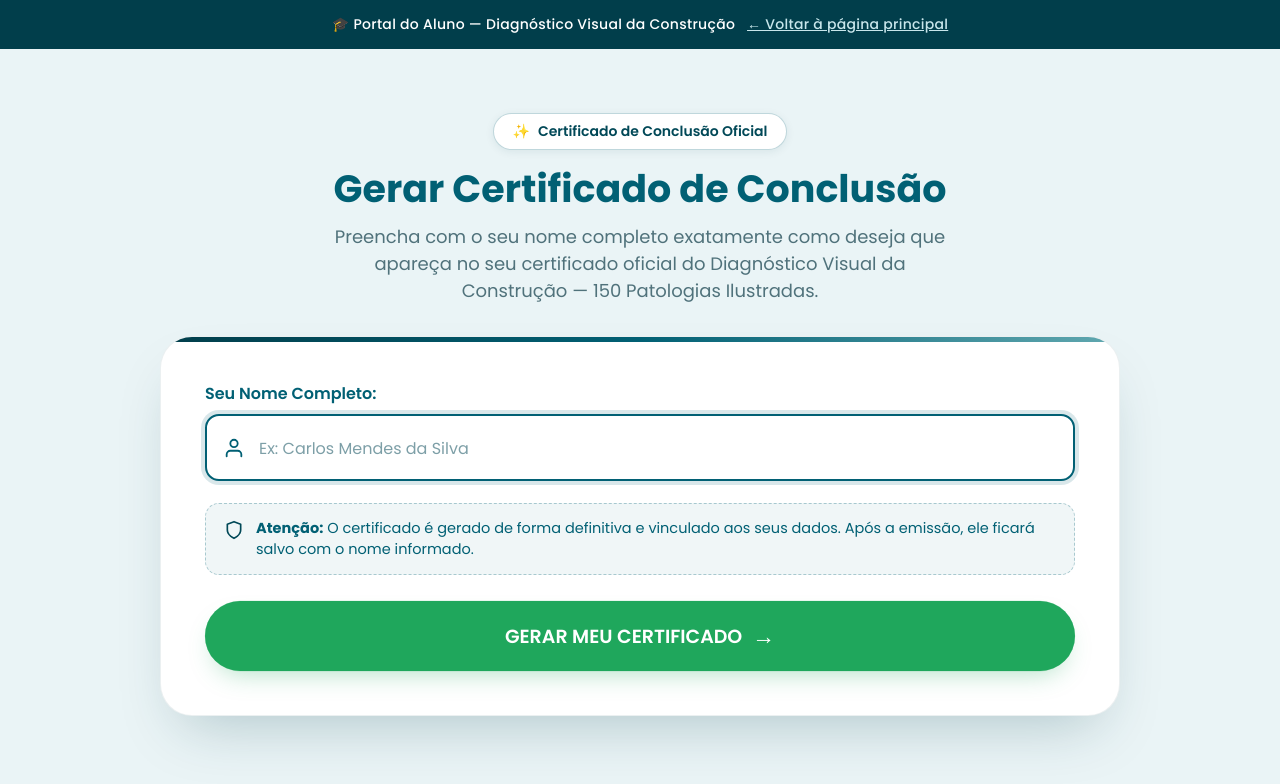
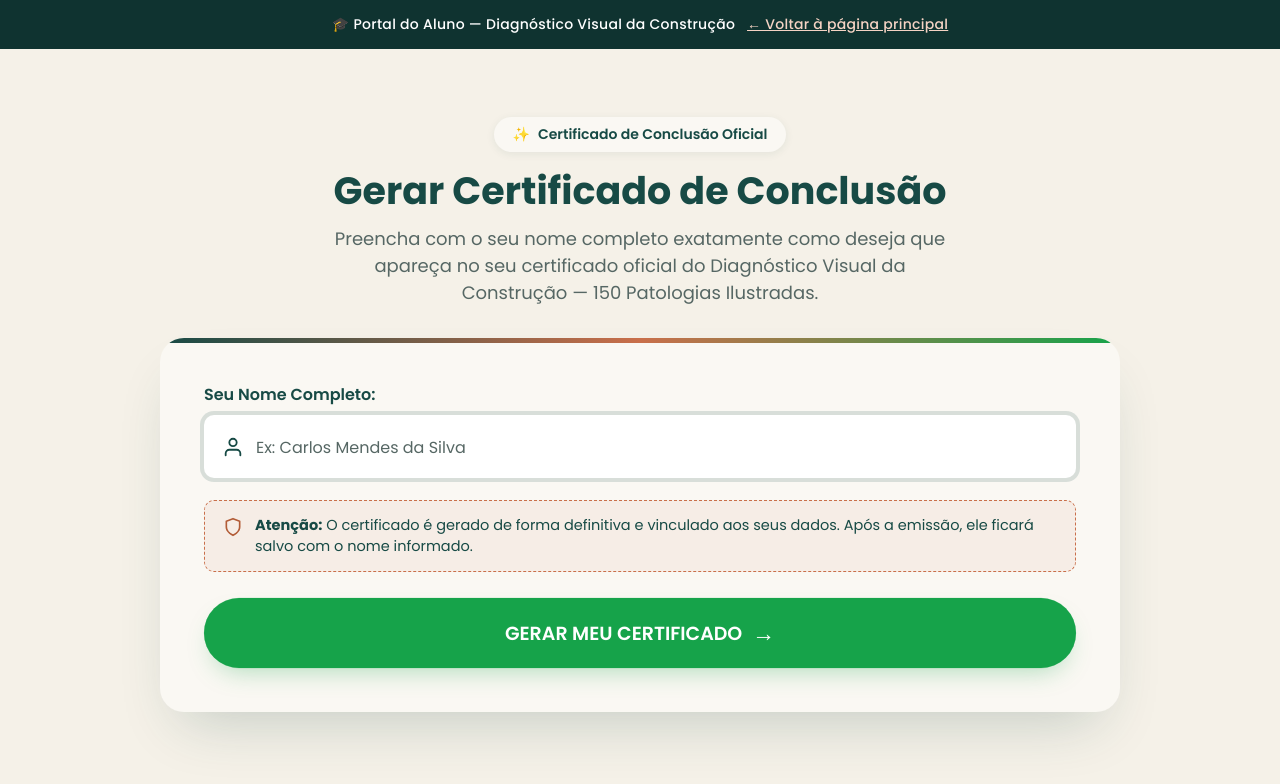
Before and after one commit to tvvmoema-spec/construcao, a plain HTML site: page certificado/index.html in a window 1280 px wide. Drawn offline with Linux system fonts and the light colour scheme; a web font is replaced by a local one.

Commit message:
Update certificate styling palette and dynamic text positions for new certificate layout

```diff
--- a/certificado/script.js
+++ b/certificado/script.js
@@ -17,37 +17,26 @@ const CERT_CONFIG = {
   // 2. Chave de Armazenamento Local
   storageKey: 'cert_data_construcao_v1',
 
-  // 3. Configurações de Renderização do Nome do Aluno ("Nome completo: ____________________")
+  // 3. Configurações de Renderização do Nome do Aluno (dentro do box "NOME COMPLETO")
   name: {
-    xPosition: 745,       // Centralizado no meio exato do certificado (alinhado com o texto e título)
-    yPosition: 660,       // Posicionado limpo e nítido acima da linha
-    maxAllowedWidth: 860, // Largura máxima antes de reduzir a fonte
-    initialFontSize: 32,  // Tamanho da fonte padrão
-    minFontSize: 18,      // Tamanho mínimo para nomes longos
+    xPosition: 900,       // Centralizado dentro da caixa de texto do Nome Completo (X: 538..1261)
+    yPosition: 682,       // Alinhamento vertical centralizado no box (Y: 652..713)
+    maxAllowedWidth: 680, // Largura máxima da caixa
+    initialFontSize: 28,  // Tamanho proporcional e nítido
+    minFontSize: 16,      // Tamanho mínimo para nomes longos
     fontFamily: "'Playfair Display', 'Cormorant Garamond', Georgia, serif",
     fontWeight: '700',
-    color: '#013E4B'
+    color: '#174A45'      // Verde petróleo oficial
   },
 
-  // 4. Configurações da Data de Conclusão ("Data: ____________________")
+  // 4. Configurações da Data de Conclusão (dentro do box "DATA DE CONCLUSÃO")
   date: {
-    xPosition: 440,       // Centro da linha de data (100% aprovado)
-    yPosition: 896,       // Posição Y perfeita sobre o traço
-    fontSize: 19,
+    xPosition: 900,       // Centralizado dentro da caixa de Data (X: 537..1261)
+    yPosition: 769,       // Alinhamento vertical centralizado no box (Y: 739..800)
+    fontSize: 22,         // Tamanho proporcional para data
     fontFamily: "'Poppins', system-ui, sans-serif",
     fontWeight: '600',
-    color: '#014E5E'
-  },
-
-  // 5. Configurações da Assinatura Oficial (Após a palavra "Assinatura:")
-  signature: {
-    text: 'Equipe Diagnóstico Visual',
-    xPosition: 1035,      // Deslocado para a direita para ficar no traço após "Assinatura:" e antes do selo
-    yPosition: 892,       // Posicionado acima do traço
-    fontSize: 19,         // Tamanho reduzido e proporcional para caber com elegância no campo
-    fontFamily: "'Dancing Script', 'Alex Brush', cursive",
-    fontWeight: '600',
-    color: '#013E4B'
+    color: '#174A45'
   }
 };
 
@@ -164,7 +153,7 @@ const CERT_CONFIG = {
       }
     }
 
-    // 1. Draw Participant Name (Centered on the underline after "Nome completo:")
+    // 1. Draw Participant Name (Centered inside the "NOME COMPLETO" box)
     const nameX = CERT_CONFIG.name.xPosition || (canvas.width / 2);
     const nameY = CERT_CONFIG.name.yPosition;
 
@@ -182,19 +171,12 @@ const CERT_CONFIG = {
     ctx.fillStyle = CERT_CONFIG.name.color;
     ctx.fillText(name, nameX, nameY);
 
-    // 2. Draw Emission Date (Centered on the underline after "Data:")
+    // 2. Draw Emission Date (Centered inside the "DATA DE CONCLUSÃO" box)
     ctx.font = `${CERT_CONFIG.date.fontWeight} ${CERT_CONFIG.date.fontSize}px ${CERT_CONFIG.date.fontFamily}`;
     ctx.fillStyle = CERT_CONFIG.date.color;
     ctx.textAlign = 'center';
     ctx.textBaseline = 'middle';
     ctx.fillText(dateStr, CERT_CONFIG.date.xPosition, CERT_CONFIG.date.yPosition);
-
-    // 3. Draw Official Team Signature (Centered on the underline after "Assinatura:")
-    ctx.font = `${CERT_CONFIG.signature.fontWeight} ${CERT_CONFIG.signature.fontSize}px ${CERT_CONFIG.signature.fontFamily}`;
-    ctx.fillStyle = CERT_CONFIG.signature.color;
-    ctx.textAlign = 'center';
-    ctx.textBaseline = 'middle';
-    ctx.fillText(CERT_CONFIG.signature.text, CERT_CONFIG.signature.xPosition, CERT_CONFIG.signature.yPosition);
 
     return canvas.toDataURL('image/png', 1.0);
   }
--- a/certificado/style.css
+++ b/certificado/style.css
@@ -5,31 +5,33 @@
 
 :root {
   /* surfaces */
-  --cream: #EAF4F6;
-  --cream-2: #DFEFF2;
-  --cream-3: #61A8B0;
-  --paper: #FFFFFF;
-  --paper-soft: #F5FAFC;
+  --cream: #F5F1E8;
+  --cream-2: #EFE9DC;
+  --cream-3: #E4DDD0;
+  --paper: #FAF8F3;
+  --paper-soft: #F5F1E8;
 
   /* ink */
-  --navy: #016074;
-  --navy-deep: #013E4B;
-  --ink: #1A2F35;
-  --muted: #50727B;
+  --navy: #174A45;
+  --navy-deep: #0F3330;
+  --petroleum: #174A45;
+  --petroleum-deep: #0F3330;
+  --ink: #26312F;
+  --muted: #566764;
 
   /* accents */
-  --teal: #016074;
-  --teal-deep: #014857;
-  --coral: #61A8B0;
-  --coral-deep: #014E5E;
-  --gold: #61A8B0;
-  --gold-deep: #016074;
-  --gold-light: #C8E6EB;
+  --teal: #174A45;
+  --teal-deep: #0F3330;
+  --coral: #C96F4A;
+  --coral-deep: #B25C37;
+  --gold: #C96F4A;
+  --gold-deep: #B25C37;
+  --gold-light: #F5D3C4;
 
   /* cta + states */
-  --green: #1FA75C;
-  --green-deep: #16894a;
-  --green-glow: rgba(31, 167, 92, .35);
+  --green: #16A34A;
+  --green-deep: #15803D;
+  --green-glow: rgba(22, 163, 74, .35);
   --red: #B8322D;
 
   /* typography */
@@ -37,15 +39,15 @@
   --font-cert: 'Playfair Display', 'Cormorant Garamond', Georgia, serif;
 
   /* shape & shadow */
-  --r-sm: 14px;
-  --r: 22px;
-  --r-lg: 32px;
-  --pill: 999px;
+  --r-sm: 10px;
+  --r: 16px;
+  --r-lg: 24px;
+  --pill: 9999px;
 
-  --sh-sm: 0 2px 8px rgba(1, 62, 75, .08);
-  --sh: 0 10px 30px -12px rgba(1, 62, 75, .18);
-  --sh-lg: 0 28px 60px -22px rgba(1, 62, 75, .26);
-  --sh-card: 0 14px 34px -16px rgba(1, 62, 75, .20);
+  --sh-sm: 0 2px 8px rgba(23, 74, 69, .08);
+  --sh: 0 10px 30px -12px rgba(23, 74, 69, .18);
+  --sh-lg: 0 28px 60px -22px rgba(23, 74, 69, .24);
+  --sh-card: 0 14px 34px -16px rgba(23, 74, 69, .18);
 
   --maxw: 960px;
 }
@@ -109,13 +111,13 @@ body {
   align-items: center;
   gap: 8px;
   background: var(--paper);
-  color: var(--teal-deep);
+  color: var(--navy);
   font-weight: 600;
   font-size: 14px;
   padding: 7px 18px;
   border-radius: var(--pill);
   box-shadow: var(--sh-sm);
-  border: 1.5px solid rgba(1, 96, 116, .25);
+  border: 1.5px solid var(--border);
   margin-bottom: 16px;
 }
 
@@ -141,7 +143,7 @@ body {
   border-radius: var(--r-lg);
   padding: clamp(28px, 4.5vw, 44px);
   box-shadow: var(--sh-lg);
-  border: 1px solid rgba(1, 62, 75, .08);
+  border: 1.5px solid var(--border);
   position: relative;
   overflow: hidden;
 }
@@ -153,7 +155,7 @@ body {
   left: 0;
   right: 0;
   height: 5px;
-  background: linear-gradient(90deg, var(--navy-deep), var(--teal), var(--coral));
+  background: linear-gradient(90deg, var(--petroleum), var(--coral), var(--green));
 }
 
 .form-group {
@@ -179,7 +181,7 @@ body {
   left: 18px;
   width: 22px;
   height: 22px;
-  color: var(--teal);
+  color: var(--petroleum);
   pointer-events: none;
 }
 
@@ -190,20 +192,20 @@ body {
   font-size: 18px;
   color: var(--navy);
   background: var(--paper-soft);
-  border: 2px solid rgba(1, 96, 116, .2);
+  border: 2px solid var(--border);
   border-radius: var(--r-sm);
   outline: none;
   transition: border-color .2s, box-shadow .2s, background .2s;
 }
 
 .cert-input:focus {
-  border-color: var(--teal);
+  border-color: var(--petroleum);
   background: #fff;
-  box-shadow: 0 0 0 4px rgba(1, 96, 116, .15);
+  box-shadow: 0 0 0 4px rgba(23, 74, 69, .15);
 }
 
 .cert-input::placeholder {
-  color: #7D9FA7;
+  color: var(--muted);
   font-size: 16px;
 }
 
@@ -212,8 +214,8 @@ body {
   display: flex;
   align-items: flex-start;
   gap: 12px;
-  background: rgba(1, 96, 116, .06);
-  border: 1px dashed rgba(1, 96, 116, .3);
+  background: rgba(201, 111, 74, .08);
+  border: 1px dashed var(--coral);
   border-radius: var(--r-sm);
   padding: 14px 18px;
   margin-bottom: 26px;
@@ -226,7 +228,7 @@ body {
   flex: 0 0 20px;
   width: 20px;
   height: 20px;
-  color: var(--teal-deep);
+  color: var(--coral-deep);
   margin-top: 2px;
 }
 
@@ -334,7 +336,7 @@ body {
   background: var(--paper-soft);
   border-radius: var(--r);
   padding: 20px;
-  border: 1px solid rgba(1, 96, 116, .18);
+  border: 1.5px solid var(--border);
   margin: 20px 0 26px;
   display: flex;
   flex-wrap: wrap;
@@ -378,7 +380,7 @@ body {
 .cert-modal {
   position: fixed;
   inset: 0;
-  background: rgba(1, 46, 56, .85);
+  background: rgba(15, 51, 48, .85);
   backdrop-filter: blur(8px);
   -webkit-backdrop-filter: blur(8px);
   z-index: 9999;
@@ -404,6 +406,7 @@ body {
   overflow-y: auto;
   padding: clamp(24px, 3.5vw, 36px);
   box-shadow: var(--sh-lg);
+  border: 1.5px solid var(--border);
   position: relative;
   transform: scale(0.94);
   transition: transform .3s cubic-bezier(.3, 1.4, .5, 1);
@@ -431,7 +434,7 @@ body {
 }
 
 .modal-close-btn:hover {
-  background: var(--teal);
+  background: var(--petroleum);
   color: #fff;
   transform: rotate(90deg);
 }
@@ -457,11 +460,11 @@ body {
 .cert-preview-frame {
   width: 100%;
   aspect-ratio: 1491 / 1055;
-  background: #013E4B;
+  background: #0F3330;
   border-radius: var(--r-sm);
   overflow: hidden;
   box-shadow: var(--sh-card);
-  border: 4px solid var(--gold-light);
+  border: 3px solid var(--border);
   position: relative;
   display: grid;
   place-items: center;
```
Also changed, not shown: 1 other file.
